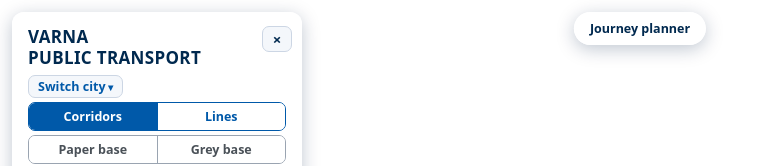
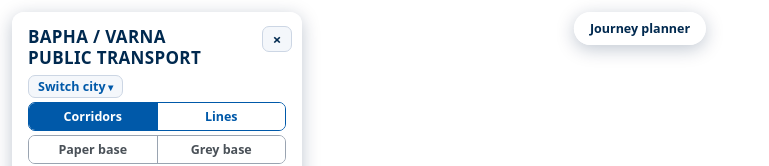
Before and after one commit to Miqell24/varna-bus-map, a website: page docs/index.html in a window 1280 px wide. Shown: the top 166 px of the page, without its empty margins (0-769 px from the left). Drawn offline with Linux system fonts and the light colour scheme; no server answers.

Commit message:
Title in Cyrillic and Latin
Co-Authored-By: Claude Fable 5.1 <noreply@anthropic.com>

```diff
--- a/docs/index.html
+++ b/docs/index.html
@@ -3,7 +3,7 @@
 <head>
 <meta charset="utf-8">
 <meta name="viewport" content="width=device-width, initial-scale=1">
-<title>Varna Public Transport — interactive map</title>
+<title>Варна / Varna Public Transport — interactive map</title>
 <link rel="stylesheet" href="vendor/maplibre-gl.css">
 <link rel="stylesheet" href="style.css?v=20260826c">
 </head>
@@ -38,7 +38,7 @@
 </div>
 <aside id="panel">
   <button id="panel-toggle" aria-label="Hide the panel" title="Hide the panel">&#215;</button>
-  <h1>Varna<br>Public Transport</h1>
+  <h1>Варна / Varna<br>Public Transport</h1>
   <details class="city-switch">
     <summary>Switch city</summary>
     <nav>
```
Also changed, not shown: web/index.html (+2 -2 lines).
